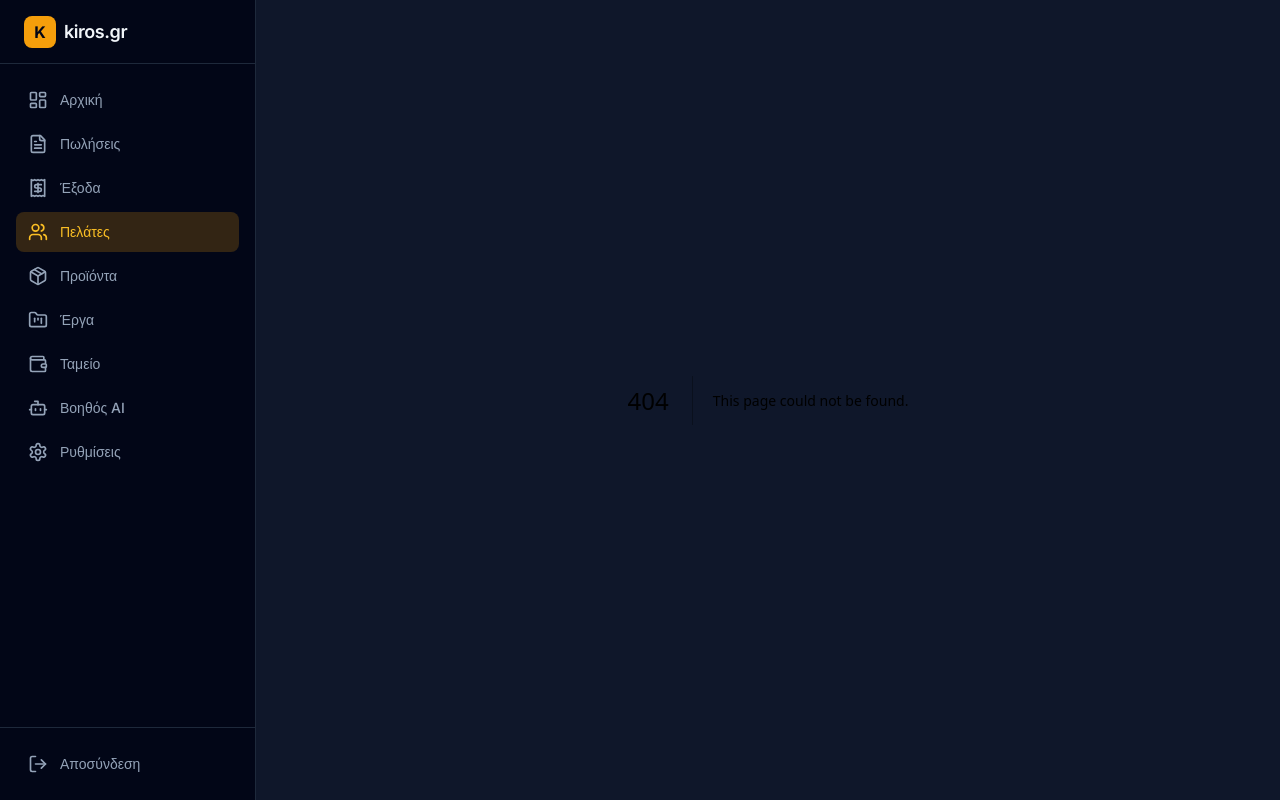
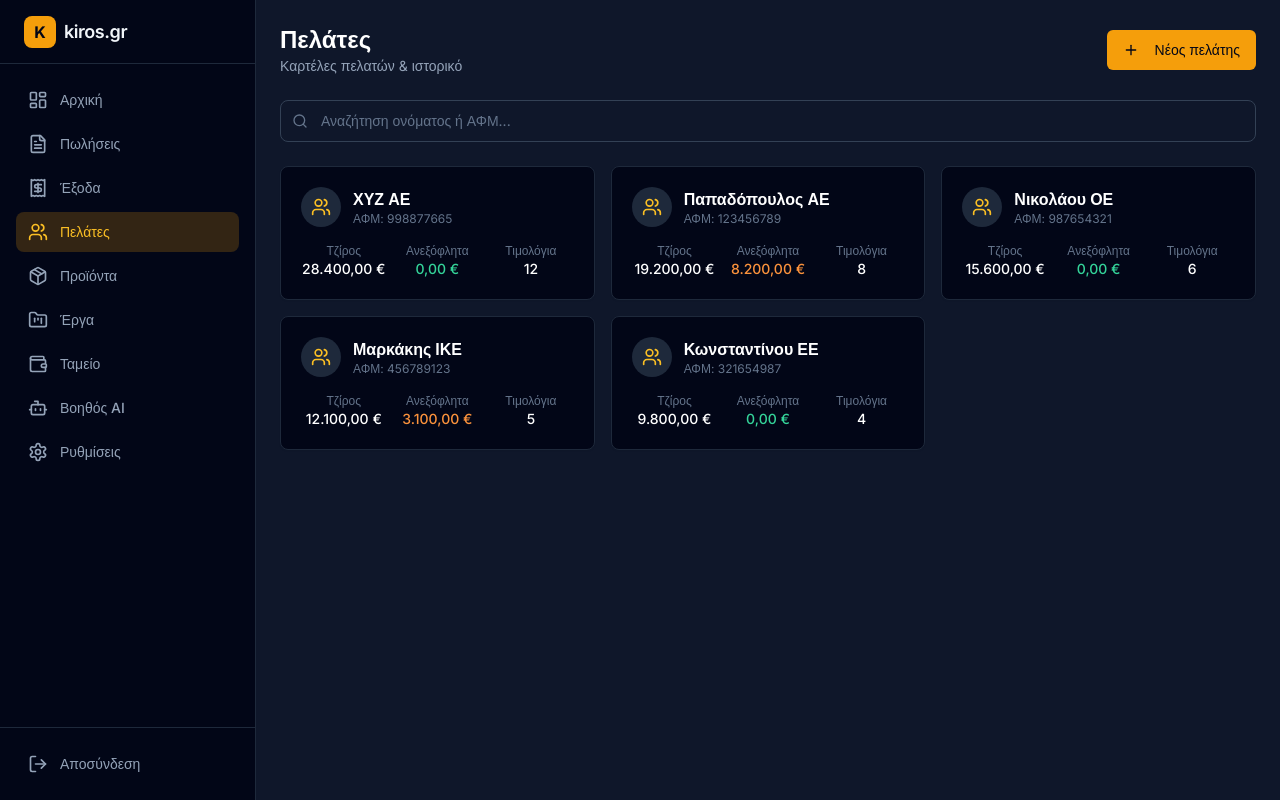
Before and after one commit to mariopietri2-maker/business-dashboard-erp, a Next.js app: page /customers in a window 1280 px wide. Before the commit this address had no page. Built offline with nearby package versions, Linux system fonts and the light colour scheme.

Commit message:
Add Customers CRM page

```diff
--- /dev/null
+++ b/app/customers/page.tsx
@@ -0,0 +1,75 @@
+"use client";
+
+import { Card, CardContent } from "@/components/ui/card";
+import { Button } from "@/components/ui/button";
+import { formatCurrency } from "@/lib/utils";
+import { Plus, Search, Users } from "lucide-react";
+
+const customers = [
+  { name: "ΧΥΖ ΑΕ", afm: "998877665", revenue: 28400, unpaid: 0, invoices: 12 },
+  { name: "Παπαδόπουλος ΑΕ", afm: "123456789", revenue: 19200, unpaid: 8200, invoices: 8 },
+  { name: "Νικολάου ΟΕ", afm: "987654321", revenue: 15600, unpaid: 0, invoices: 6 },
+  { name: "Μαρκάκης ΙΚΕ", afm: "456789123", revenue: 12100, unpaid: 3100, invoices: 5 },
+  { name: "Κωνσταντίνου ΕΕ", afm: "321654987", revenue: 9800, unpaid: 0, invoices: 4 },
+];
+
+export default function CustomersPage() {
+  return (
+    <div className="p-6 space-y-6">
+      <div className="flex items-center justify-between">
+        <div>
+          <h1 className="text-2xl font-bold text-white">Πελάτες</h1>
+          <p className="text-sm text-slate-400">Καρτέλες πελατών & ιστορικό</p>
+        </div>
+        <Button className="bg-amber-500 text-slate-950 hover:bg-amber-400">
+          <Plus className="mr-2 h-4 w-4" />
+          Νέος πελάτης
+        </Button>
+      </div>
+
+      <div className="relative">
+        <Search className="absolute left-3 top-1/2 h-4 w-4 -translate-y-1/2 text-slate-500" />
+        <input
+          placeholder="Αναζήτηση ονόματος ή ΑΦΜ..."
+          className="w-full rounded-lg border border-slate-700 bg-slate-900 py-2.5 pl-10 pr-4 text-sm text-white placeholder:text-slate-500 focus:border-amber-500 focus:outline-none"
+        />
+      </div>
+
+      <div className="grid gap-4 md:grid-cols-2 lg:grid-cols-3">
+        {customers.map((c) => (
+          <Card key={c.afm} className="border-slate-800 bg-slate-950 hover:border-amber-500/30 transition-colors cursor-pointer">
+            <CardContent className="p-5">
+              <div className="flex items-start justify-between">
+                <div className="flex items-center gap-3">
+                  <div className="flex h-10 w-10 items-center justify-center rounded-full bg-slate-800">
+                    <Users className="h-5 w-5 text-amber-400" />
+                  </div>
+                  <div>
+                    <h3 className="font-semibold text-white">{c.name}</h3>
+                    <p className="text-xs text-slate-500">ΑΦΜ: {c.afm}</p>
+                  </div>
+                </div>
+              </div>
+              <div className="mt-4 grid grid-cols-3 gap-2 text-center">
+                <div>
+                  <p className="text-xs text-slate-500">Τζίρος</p>
+                  <p className="text-sm font-medium text-white">{formatCurrency(c.revenue)}</p>
+                </div>
+                <div>
+                  <p className="text-xs text-slate-500">Ανεξόφλητα</p>
+                  <p className={`text-sm font-medium ${c.unpaid > 0 ? "text-orange-400" : "text-emerald-400"}`}>
+                    {formatCurrency(c.unpaid)}
+                  </p>
+                </div>
+                <div>
+                  <p className="text-xs text-slate-500">Τιμολόγια</p>
+                  <p className="text-sm font-medium text-white">{c.invoices}</p>
+                </div>
+              </div>
+            </CardContent>
+          </Card>
+        ))}
+      </div>
+    </div>
+  );
+}
```
